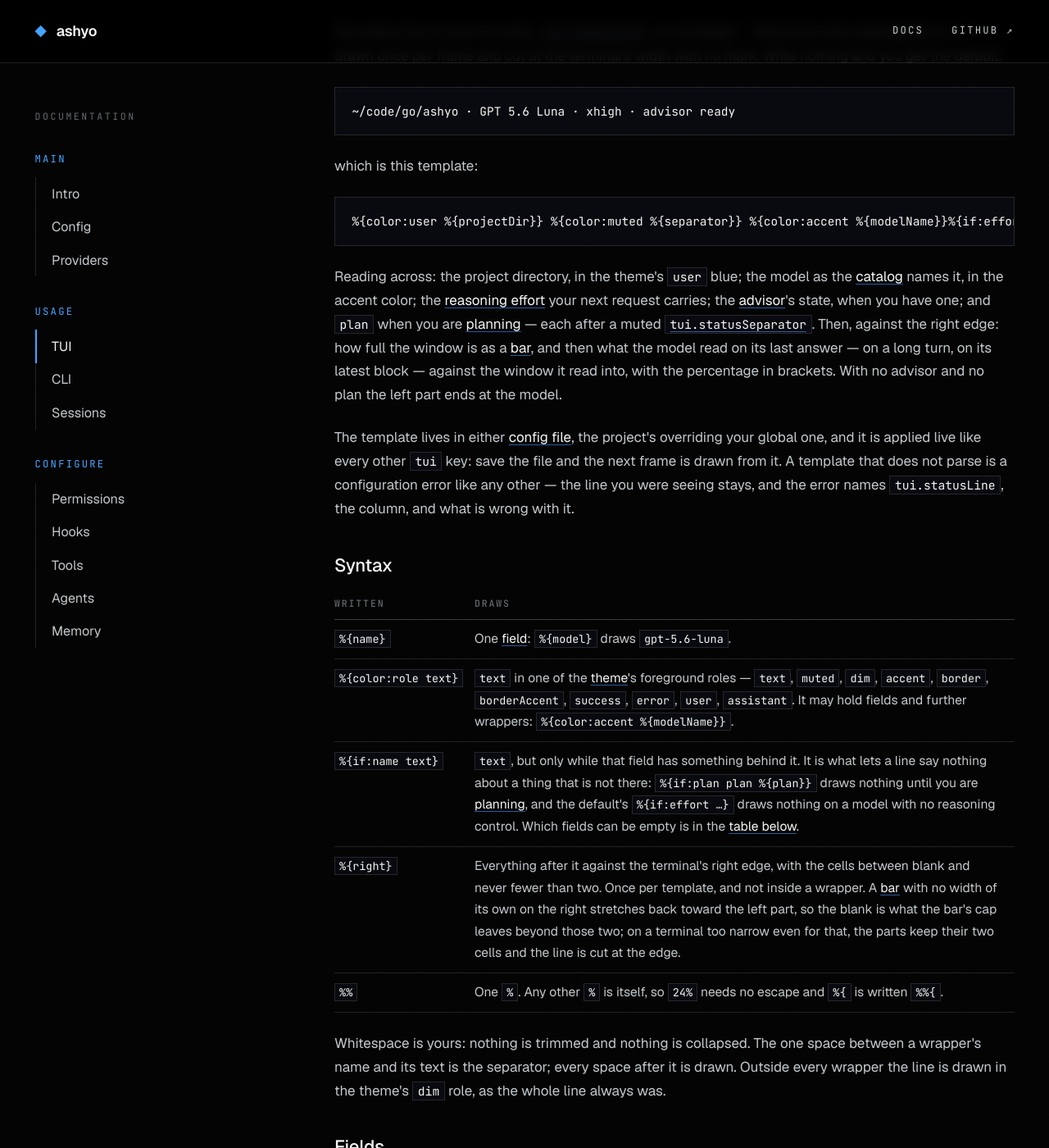
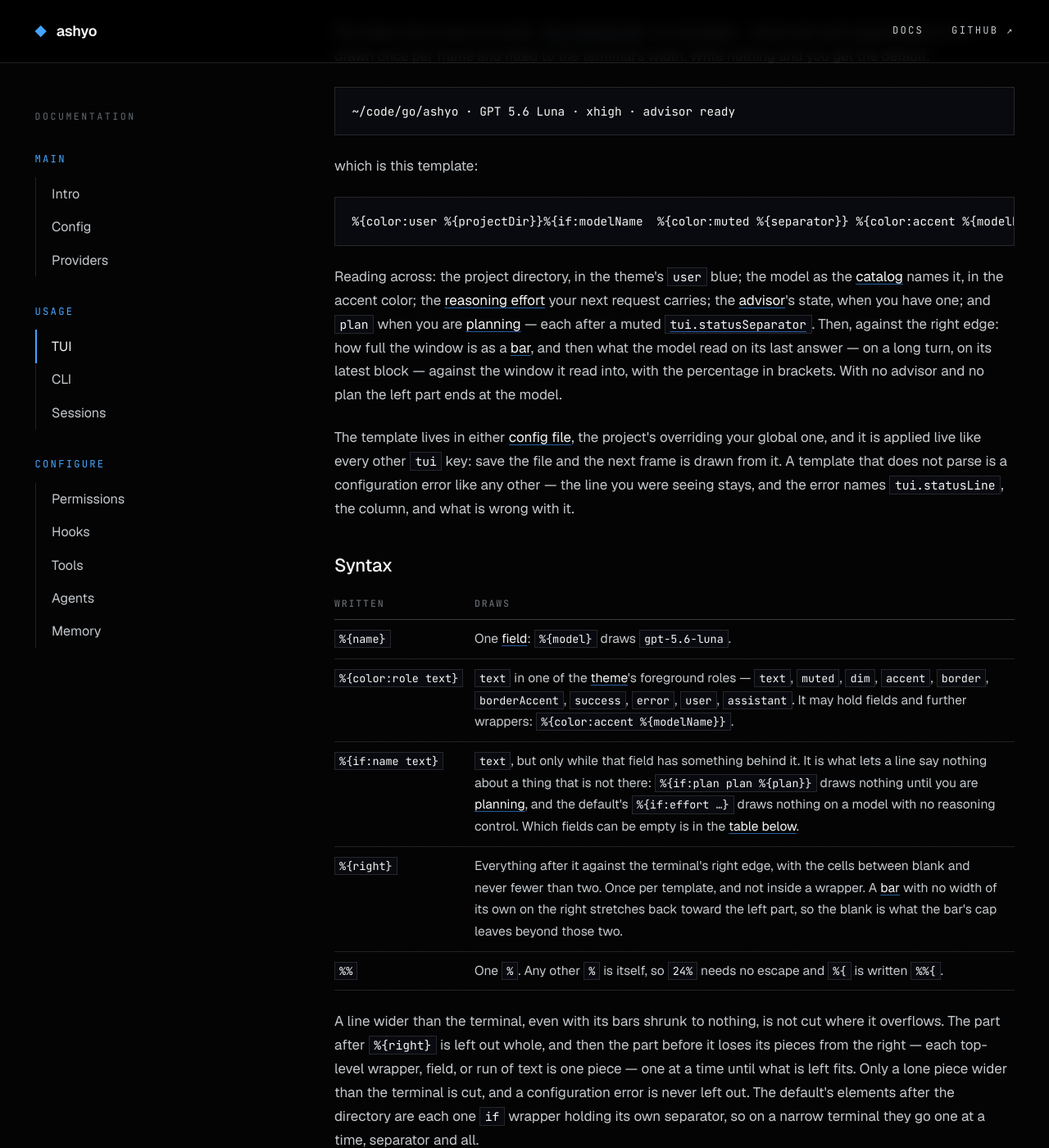
Before and after one commit to ashyo-ai/ashyo-ai.github.io, a Jekyll site: the page built from tui.html, in a window 1280 px wide and 1400 px high, scrolled down 27326 px. Shown: the whole window at 82% size. Built offline with Jekyll 4.4.1, drawn with Linux system fonts in a browser that asks for light colours.

Commit message:
feat(statusline): fit a line that overflows by leaving pieces out

```diff
--- a/tui.html
+++ b/tui.html
@@ -274,10 +274,10 @@
 <p>Both config files and the file of the theme in use are checked once a second. Naming another theme, or saving the one you are running, recolors the screen within a second. A theme that cannot be used — missing, unparseable, holding a bad value or an unknown key — changes nothing: the theme in force stays and the status line names the theme file and the error until you fix it. That is also what happens at startup, where Ashyo runs in the built-in theme for the terminal's kind and shows the error; a broken theme never keeps Ashyo from starting.</p>
 
 <h2 id="status-line">Status line</h2>
-<p>The status line is yours to write. <a href="config.html#schema"><code>tui.statusLine</code></a> is a template — literal text with placeholders in it — drawn once per frame and cut at the terminal's width with no mark. Write nothing and you get the default:</p>
+<p>The status line is yours to write. <a href="config.html#schema"><code>tui.statusLine</code></a> is a template — literal text with placeholders in it — drawn once per frame and fitted to the terminal's width. Write nothing and you get the default:</p>
 <pre class="terminal">~/code/go/ashyo · GPT 5.6 Luna · xhigh · advisor ready                                            █████▋░░░░░░░░░░░░░░░░░░ 237.4k / 1m (23%)</pre>
 <p>which is this template:</p>
-<pre class="terminal">%{color:user %{projectDir}} %{color:muted %{separator}} %{color:accent %{modelName}}%{if:effort  %{color:muted %{separator}} %{effort}}%{if:advisor  %{color:muted %{separator}} advisor %{advisor}}%{if:mode  %{color:muted %{separator}} %{mode}}%{right}%{contextProgress} %{contextTokens} / %{contextMaxTokens} (%{contextPercent})</pre>
+<pre class="terminal">%{color:user %{projectDir}}%{if:modelName  %{color:muted %{separator}} %{color:accent %{modelName}}}%{if:effort  %{color:muted %{separator}} %{effort}}%{if:advisor  %{color:muted %{separator}} advisor %{advisor}}%{if:mode  %{color:muted %{separator}} %{mode}}%{right}%{contextProgress} %{contextTokens} / %{contextMaxTokens} (%{contextPercent})</pre>
 <p>Reading across: the project directory, in the theme's <code>user</code> blue; the model as the <a href="#model-catalog">catalog</a> names it, in the accent color; the <a href="#reasoning-effort">reasoning effort</a> your next request carries; the <a href="agents.html#advisor">advisor</a>'s state, when you have one; and <code>plan</code> when you are <a href="#plan-mode">planning</a> — each after a muted <a href="config.html#schema"><code>tui.statusSeparator</code></a>. Then, against the right edge: how full the window is as a <a href="#status-line-bar">bar</a>, and then what the model read on its last answer — on a long turn, on its latest block — against the window it read into, with the percentage in brackets. With no advisor and no plan the left part ends at the model.</p>
 <p>The template lives in either <a href="config.html">config file</a>, the project's overriding your global one, and it is applied live like every other <code>tui</code> key: save the file and the next frame is drawn from it. A template that does not parse is a configuration error like any other — the line you were seeing stays, and the error names <code>tui.statusLine</code>, the column, and what is wrong with it.</p>
 
@@ -287,9 +287,10 @@
 <tr><td><code>%{name}</code></td><td>One <a href="#status-line-fields">field</a>: <code>%{model}</code> draws <code>gpt-5.6-luna</code>.</td></tr>
 <tr><td><code>%{color:role text}</code></td><td><code>text</code> in one of the <a href="#themes">theme</a>'s foreground roles — <code>text</code>, <code>muted</code>, <code>dim</code>, <code>accent</code>, <code>border</code>, <code>borderAccent</code>, <code>success</code>, <code>error</code>, <code>user</code>, <code>assistant</code>. It may hold fields and further wrappers: <code>%{color:accent %{modelName}}</code>.</td></tr>
 <tr><td><code>%{if:name text}</code></td><td><code>text</code>, but only while that field has something behind it. It is what lets a line say nothing about a thing that is not there: <code>%{if:plan  plan %{plan}}</code> draws nothing until you are <a href="#plan-mode">planning</a>, and the default's <code>%{if:effort …}</code> draws nothing on a model with no reasoning control. Which fields can be empty is in the <a href="#status-line-fields">table below</a>.</td></tr>
-<tr><td><code>%{right}</code></td><td>Everything after it against the terminal's right edge, with the cells between blank and never fewer than two. Once per template, and not inside a wrapper. A <a href="#status-line-bar">bar</a> with no width of its own on the right stretches back toward the left part, so the blank is what the bar's cap leaves beyond those two; on a terminal too narrow even for that, the parts keep their two cells and the line is cut at the edge.</td></tr>
+<tr><td><code>%{right}</code></td><td>Everything after it against the terminal's right edge, with the cells between blank and never fewer than two. Once per template, and not inside a wrapper. A <a href="#status-line-bar">bar</a> with no width of its own on the right stretches back toward the left part, so the blank is what the bar's cap leaves beyond those two.</td></tr>
 <tr><td><code>%%</code></td><td>One <code>%</code>. Any other <code>%</code> is itself, so <code>24%</code> needs no escape and <code>%{</code> is written <code>%%{</code>.</td></tr>
 </table>
+<p>A line wider than the terminal, even with its bars shrunk to nothing, is not cut where it overflows. The part after <code>%{right}</code> is left out whole, and then the part before it loses its pieces from the right — each top-level wrapper, field, or run of text is one piece — one at a time until what is left fits. Only a lone piece wider than the terminal is cut, and a configuration error is never left out. The default's elements after the directory are each one <code>if</code> wrapper holding its own separator, so on a narrow terminal they go one at a time, separator and all.</p>
 <p>Whitespace is yours: nothing is trimmed and nothing is collapsed. The one space between a wrapper's name and its text is the separator; every space after it is drawn. Outside every wrapper the line is drawn in the theme's <code>dim</code> role, as the whole line always was.</p>
 
 <h3 id="status-line-fields">Fields</h3>
```
